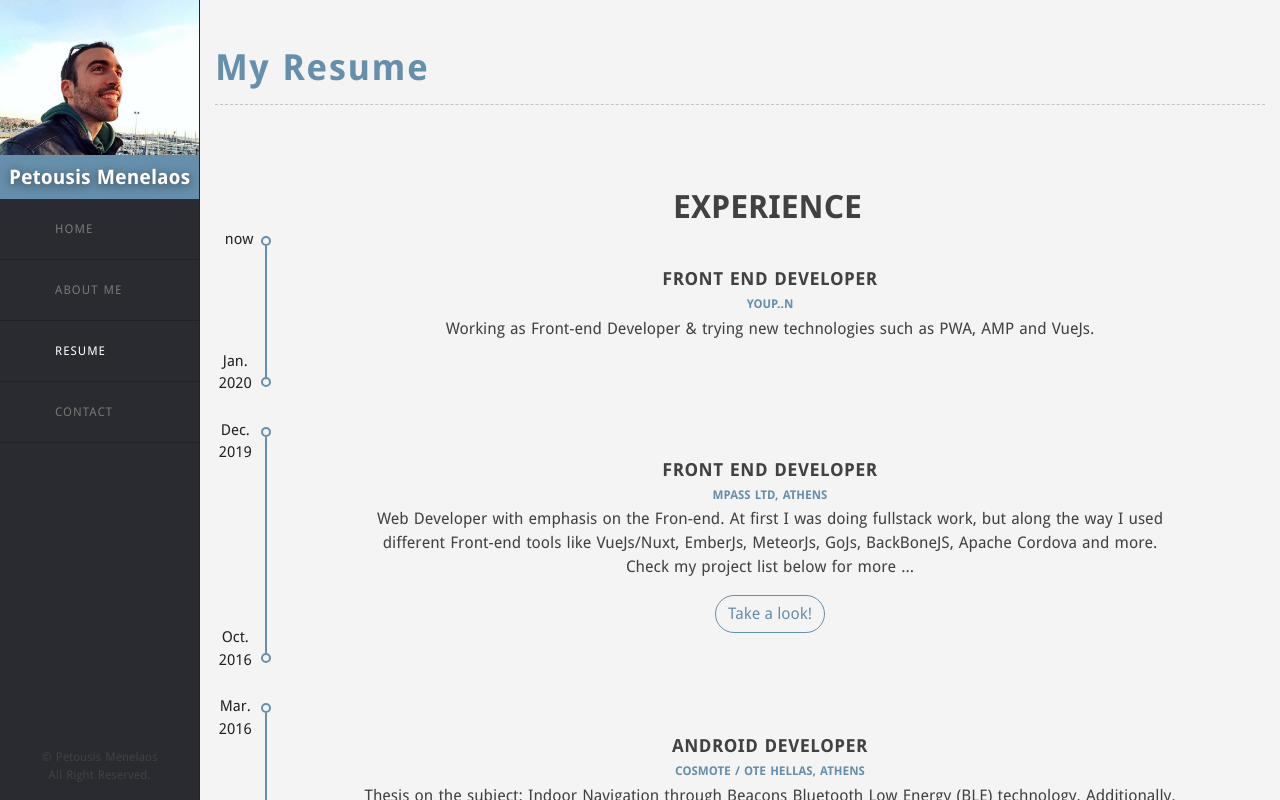
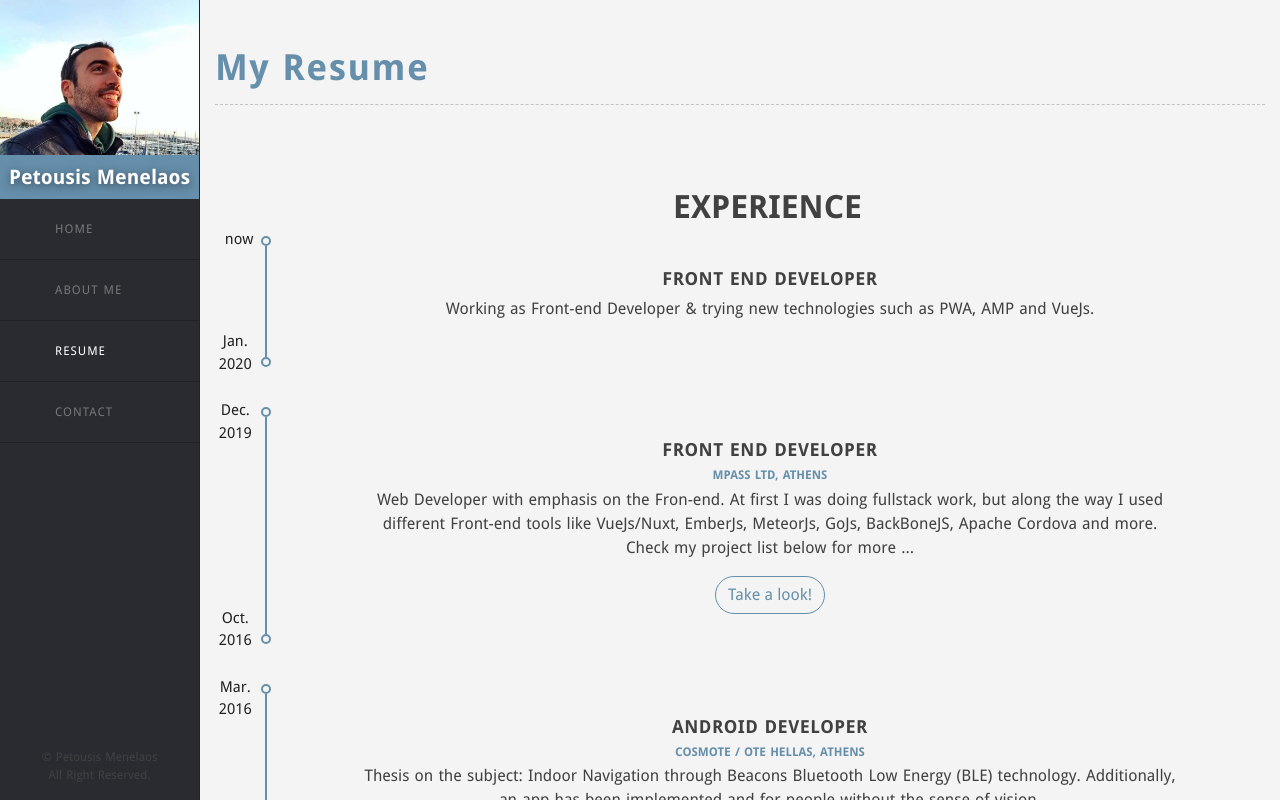
Before and after one commit to Harry80428/my_poirtfolio_new, a Nuxt app: page /resume in a window 1280 px wide. Shown: the top 800 px of the page. Built offline with nearby package versions, Linux system fonts and the light colour scheme.

Commit message:
resume verbal change

```diff
--- a/pages/resume.vue
+++ b/pages/resume.vue
@@ -36,7 +36,7 @@ export default {
       experience: [
         {
           title: 'Front End Developer',
-          location: 'YouP..n',
+          location: '',
           // location: 'Wind Hellas',
           descr: `Working as Front-end Developer & trying new technologies such as PWA, AMP and VueJs.`,
           from: 'Jan. 2020',
```
